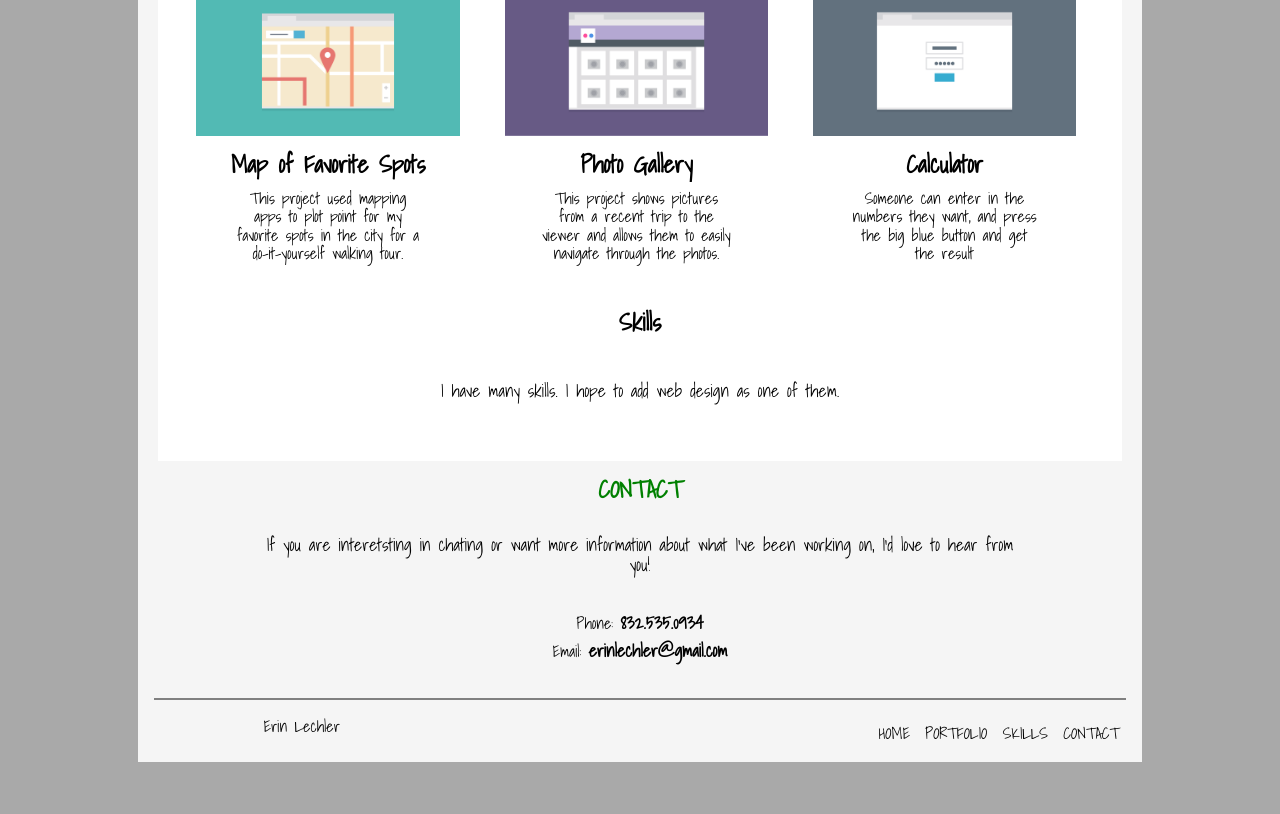
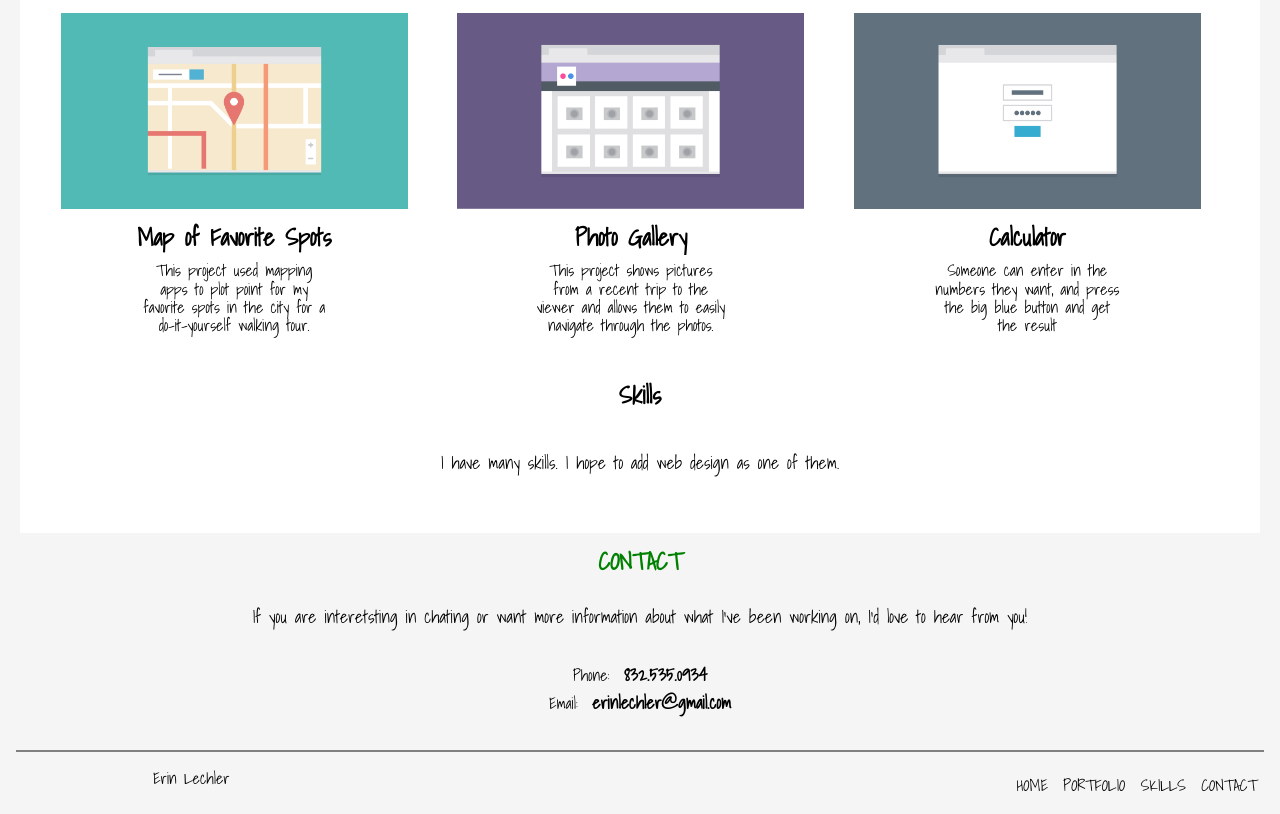
Before and after one commit to elechler/Project-2-mobile-first-layout, a plain HTML site: page index.html in a window 1280 px wide. Shown: the part 790-1604 px from the top of the page. Before the commit the page ends 1562 px from the top, so only its background shows below. Drawn offline with Linux system fonts and the light colour scheme.

Commit message:
extra credt, fixing errors

```diff
--- a/css/style.css
+++ b/css/style.css
@@ -1,7 +1,4 @@
-* {
-    box-sizing: border-box;
-}
-/*=======================================containers=================*/
+
 .box {
     width: 100%;
     margin: 0 auto;
@@ -34,6 +31,9 @@
     margin-top: 0;
     margin-bottom: 0;
     background: whitesmoke;
+}
+*{
+    box-sizing: border-box;
 }
 /*======= ==================================styles =========*/
 body {
@@ -74,7 +74,7 @@ a:hover {
 ul,
 ol {
     list-style-type: none;
-    padding-inline-start: 0;
+    padding-left: 0;
 }
 /*==================== ======================images========================= */
 .img {
@@ -103,7 +103,7 @@ nav a {
     }
 .student-name {
     text-align: center;
-    background: white;
+
 }
 .student-name a {
     display: block;
--- a/index.html
+++ b/index.html
@@ -1,15 +1,15 @@
 <!DOCTYPE html>
-<html>
+<html lang="en">
     <head>
+        <title>Erin Lechler</title>
         <meta name=viewport content="width=device-width, initial-scale=1">
         <link rel="stylesheet" href="https://fonts.googleapis.com/css?family=Shadows+Into+Light">
         <link rel="stylesheet" href="css/normalize.css">
         <link rel="stylesheet" href="css/style.css">
-        <title>Erin Lechler</title>
+
     </head>
-
-<div class="box">
-    <header class="main-header">
+<body>
+    <header class="box main-header">
         <div class="container clearfix">
             <h1 class="student-name"><a href="#">Erin Lechler</a></h1>
                 <nav class="main-nav">
@@ -23,7 +23,6 @@
         </div>
     </header>
 
-        <body>
     <div class="container main-body clearfix">
         <h3 id="portfolio">Portfolio</h3>
             <div class="primary col clearfix">
@@ -72,11 +71,10 @@
         <h3 id="contact">Contact</h3>
         <p class="contact">If you are interetsting in chating or want more information about what I've been working on, I'd love to hear from you!</p>
             <ul class="contact-info">
-                    <li>Phone: <a href="tel:1-832-535-0934">832.535.0934</a></li>
-                    <li>Email: <a href="mailto:erinlechler@gmail.com?subject=Project 2">erinlechler@gmail.com</a></li>
+            <li>Phone:&nbsp; <a href="tel:1-832-535-0934">832.535.0934</a></li>
+            <li>Email:&nbsp; <a href="mailto:erinlechler@gmail.com?subject=Project&nbsp2">erinlechler@gmail.com</a></li>
             </ul>
     </div>
-        </body>
 
     <footer class="container main-footer clearfix">
         <div class="footer-nav">
@@ -89,7 +87,6 @@
             <li id="footer-contact" class="hidden"><a href="#contact">Contact</a></li>
             </ul>
         </div>
-            </div>
     </footer>
-</div>
+    </body>
 </html>
```
Also changed, not shown: 1 other file. Lines whose indentation alone changed are shown as unchanged.
